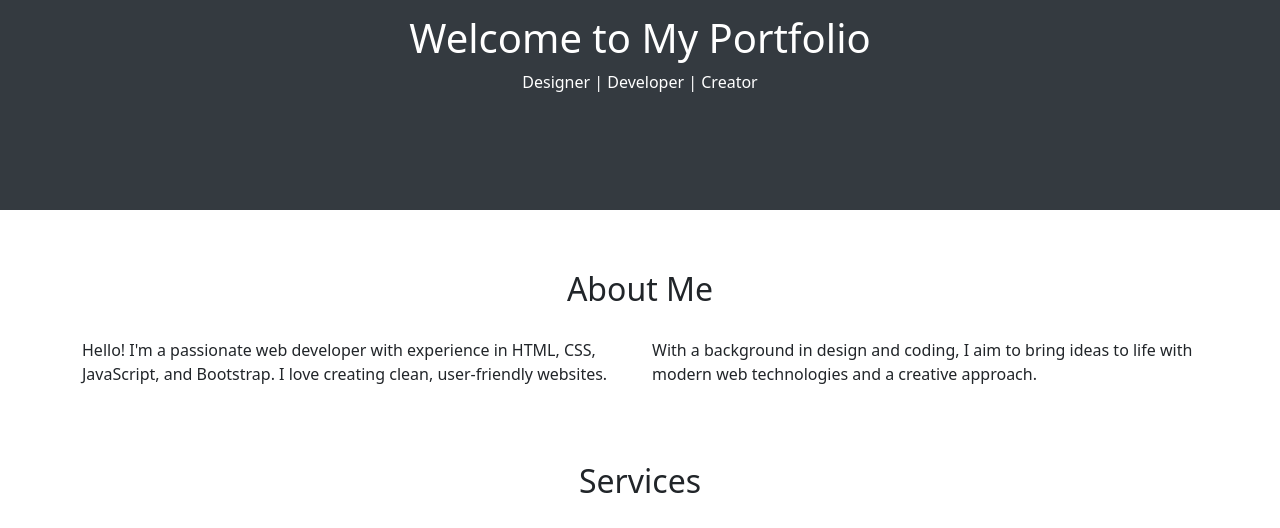
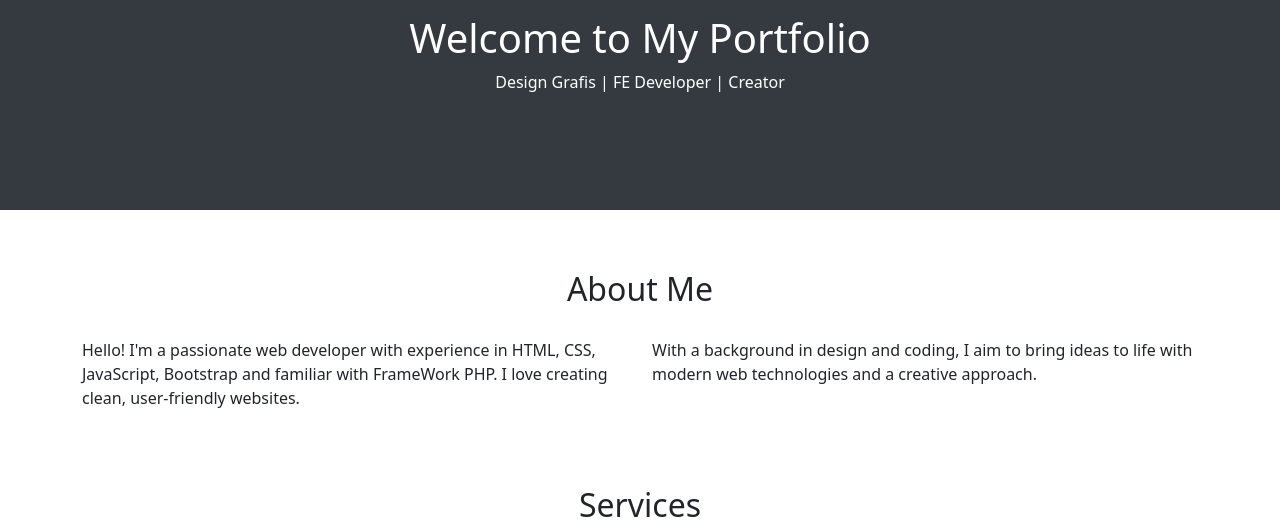
Before and after one commit to 1147050017/portfolio, a plain HTML site: page index.html in a window 1280 px wide. Shown: the part 256-784 px from the top of the page. Drawn offline with nearby package versions, Linux system fonts and the light colour scheme; grey boxes are pictures that could not be loaded.

Commit message:
Update index.html

```diff
--- a/index.html
+++ b/index.html
@@ -35,7 +35,7 @@
     <div class="container fade-in">
       <img src="images/aldi.jpeg" alt="Profile Photo" class="header-img">
       <h1>Welcome to My Portfolio</h1>
-      <p>Designer | Developer | Creator</p>
+      <p>Design Grafis | FE Developer | Creator</p>
     </div>
   </header>
 
@@ -44,7 +44,7 @@
     <h2 class="section-title text-center">About Me</h2>
     <div class="row">
       <div class="col-md-6">
-        <p>Hello! I'm a passionate web developer with experience in HTML, CSS, JavaScript, and Bootstrap. I love
+        <p>Hello! I'm a passionate web developer with experience in HTML, CSS, JavaScript, Bootstrap and familiar with FrameWork PHP. I love
           creating clean, user-friendly websites.</p>
       </div>
       <div class="col-md-6">
```
